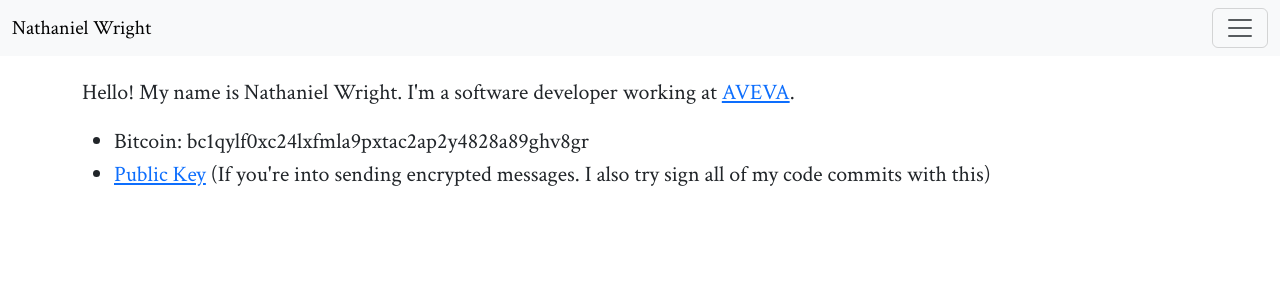
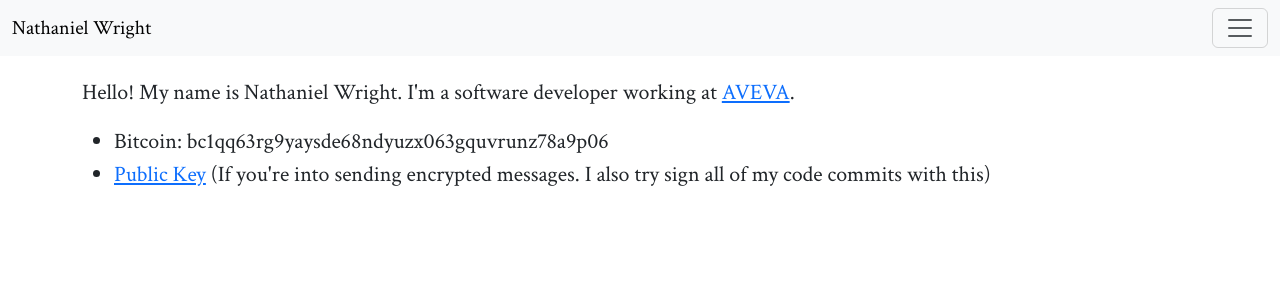
Before and after one commit to N8-Wright/nathanieljwright.github.io, a Jekyll site: the page built from about.html, in a window 1280 px wide. Shown: the top 300 px of the page. Built offline with Jekyll 4.4.1, drawn with Linux system fonts in a browser that asks for light colours; some web fonts are replaced.

Commit message:
Updated tips

```diff
--- a/_data/tips.yml
+++ b/_data/tips.yml
@@ -1,2 +1,2 @@
 - name: Bitcoin
-  address: bc1qylf0xc24lxfmla9pxtac2ap2y4828a89ghv8gr
+  address: bc1qq63rg9yaysde68ndyuzx063gquvrunz78a9p06
```
Also changed, not shown: about.html (+6 -1 lines).
